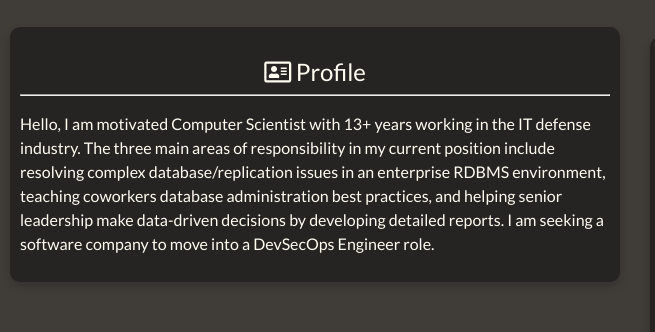
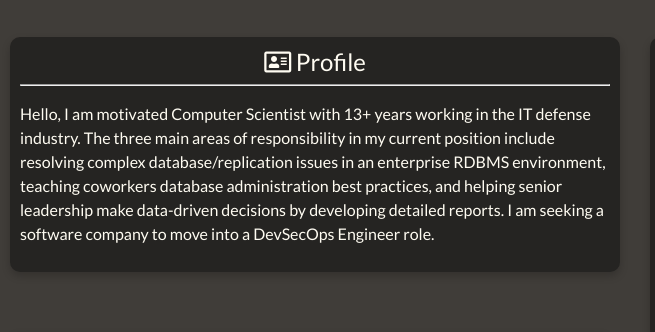
Before and after one commit to matthewsechrist/cloud-resume-front-end, a plain HTML site: page website_files/index.html in a window 1280 px wide. Shown: the part 103-435 px from the top of the page, 0-655 px from the left. Drawn offline with Linux system fonts and the light colour scheme; no server answers.

Commit message:
Update style.css

```diff
--- a/website_files/assets/css/style.css
+++ b/website_files/assets/css/style.css
@@ -113,12 +113,12 @@ p {
   box-shadow: 0 4px 8px 0 rgba(0, 0, 0, 0.2);
   transition: 0.3s;
   border-radius: 10px;
-  padding: 30px 10px 10px 10px;
+  padding: 10px 10px 10px 10px;
   color: #fffcf2;
   background-color: #252422;
   margin-left: 10px;
   margin-right: 10px;
-  margin-top: 10px;
+  margin-top: 20px;
   margin-bottom: 10px;
   min-width: 300px;
   width:auto;
```
